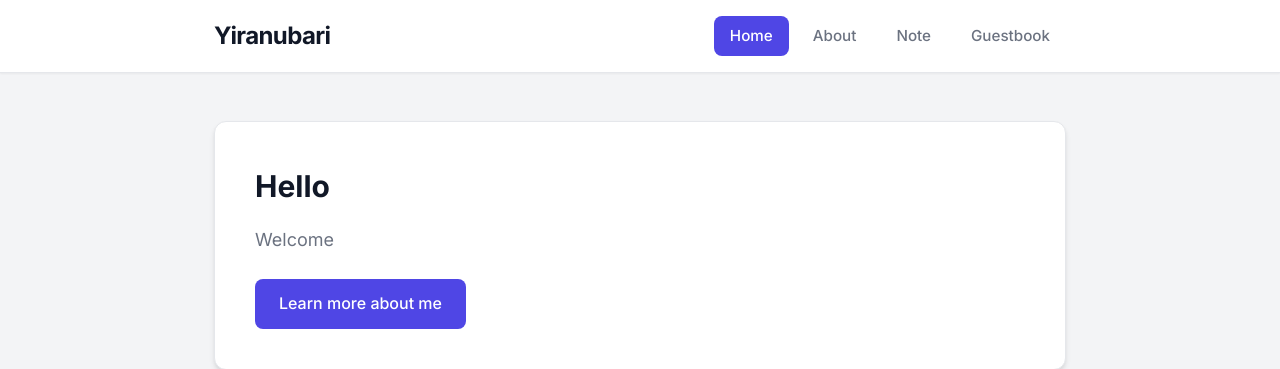
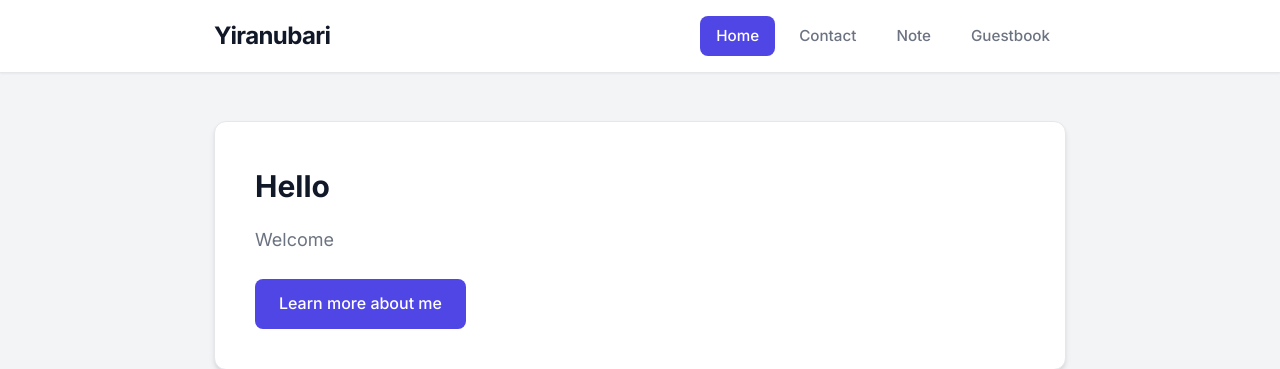
Before and after one commit to Yiranubari/CONTACT-FORM, a PHP site: page / in a window 1280 px wide. Shown: the top 369 px of the page. Run offline with PHP 8.4, Linux system fonts and the light colour scheme.

Commit message:
fix: update navigation link from About to Contact in header.php

```diff
--- a/templates/header.php
+++ b/templates/header.php
@@ -182,7 +182,7 @@
             <h1>Yiranubari</h1>
             <nav>
                 <a href="index.php" class="active">Home</a>
-                <a href="about.php">About</a>
+                <a href="contact_get.php">Contact</a>
                 <a href="note.php">Note</a>
                 <a href="guestbook.php">Guestbook</a>
             </nav>
```
